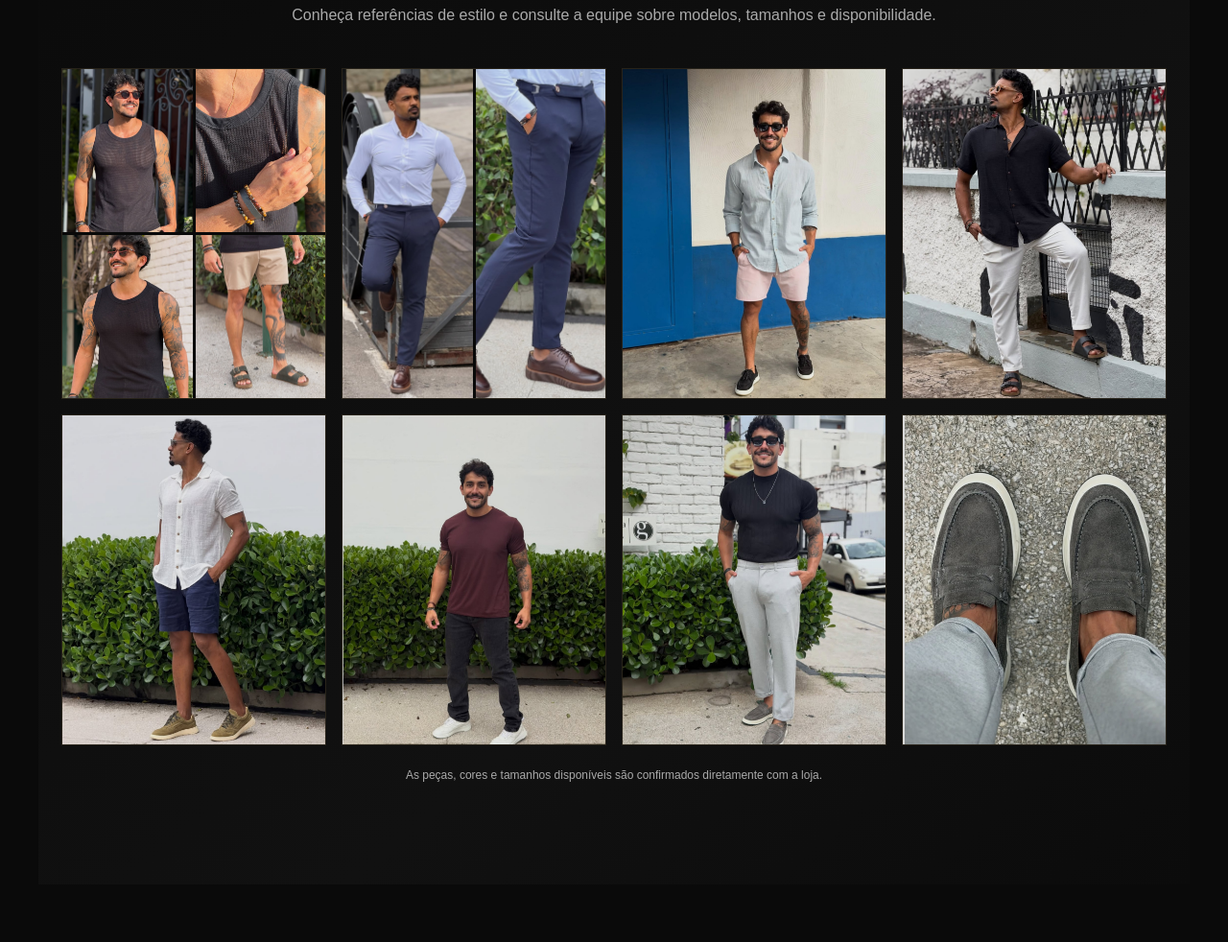
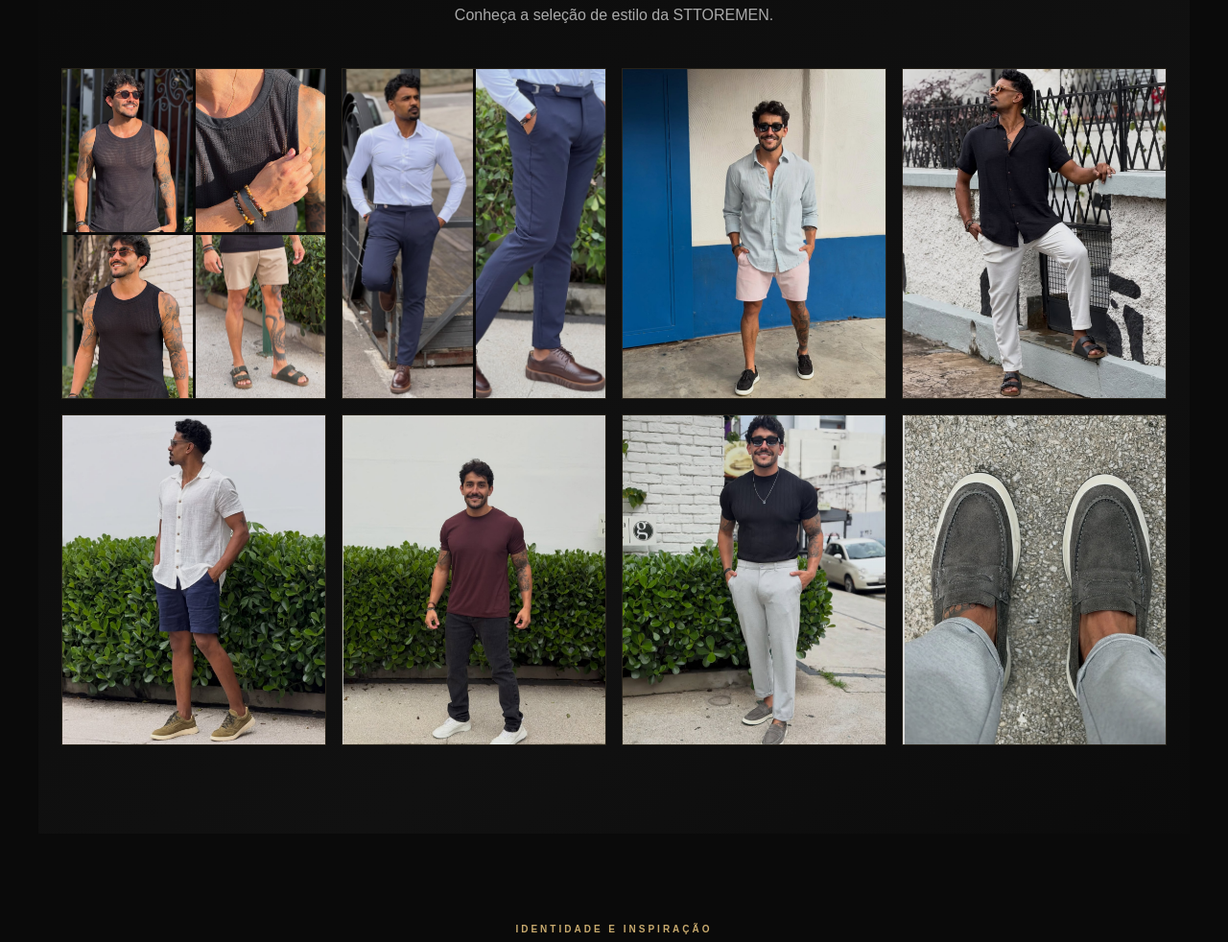
Before and after one commit to wchagas73-lang/Sttoreman, a plain HTML site: page index.html in a window 1280 px wide. Shown: the part 2587-3569 px from the top of the page at 96% size. Drawn offline with Linux system fonts and the light colour scheme.

Commit message:
Remove textos de consulta da coleção

```diff
--- a/index.html
+++ b/index.html
@@ -51,14 +51,14 @@ body.viewer-open{overflow:hidden}
 <article class="service reveal"><span class="ico"><svg viewBox="0 0 48 48" aria-hidden="true"><rect x="7" y="15" width="34" height="27" rx="3" fill="none" stroke="currentColor" stroke-width="1.6"/><path d="M17 15V9a3 3 0 0 1 3-3h8a3 3 0 0 1 3 3v6M7 25h34M17 15v27m14-27v27" fill="none" stroke="currentColor" stroke-width="1.6"/></svg></span><h3>Mala Arara</h3><p>Experimente antes de comprar. Uma seleção de peças vai até você, conforme disponibilidade e combinação com a equipe.</p></article>
 </div></section>
 <section class="quote"><p class="shine">“Não vendemos apenas roupas. Montamos sua imagem.”</p></section>
-<section class="wrap section-dark" id="colecao"><div class="section-head reveal"><div class="eyebrow">CURADORIA STTOREMEN</div><h2>Coleção em destaque</h2><p>Conheça referências de estilo e consulte a equipe sobre modelos, tamanhos e disponibilidade.</p></div><div class="collection"><div class="look-card media-group group-four reveal"><img src="assets/importados/Sttoreman1/Screenshot_20261124_134045_Instagram.jpg" alt="Imagem 1 da coleção STTOREMEN" loading="lazy"><img src="assets/importados/Sttoreman1/Screenshot_20261124_134049_Instagram.jpg" alt="Imagem 2 da coleção STTOREMEN" loading="lazy"><img src="assets/importados/Sttoreman1/Screenshot_20261124_134107_Instagram.jpg" alt="Imagem 3 da coleção STTOREMEN" loading="lazy"><img src="assets/importados/Sttoreman1/Screenshot_20261124_134112_Instagram.jpg" alt="Imagem 4 da coleção STTOREMEN" loading="lazy"></div>
+<section class="wrap section-dark" id="colecao"><div class="section-head reveal"><div class="eyebrow">CURADORIA STTOREMEN</div><h2>Coleção em destaque</h2><p>Conheça a seleção de estilo da STTOREMEN.</p></div><div class="collection"><div class="look-card media-group group-four reveal"><img src="assets/importados/Sttoreman1/Screenshot_20261124_134045_Instagram.jpg" alt="Imagem 1 da coleção STTOREMEN" loading="lazy"><img src="assets/importados/Sttoreman1/Screenshot_20261124_134049_Instagram.jpg" alt="Imagem 2 da coleção STTOREMEN" loading="lazy"><img src="assets/importados/Sttoreman1/Screenshot_20261124_134107_Instagram.jpg" alt="Imagem 3 da coleção STTOREMEN" loading="lazy"><img src="assets/importados/Sttoreman1/Screenshot_20261124_134112_Instagram.jpg" alt="Imagem 4 da coleção STTOREMEN" loading="lazy"></div>
 <div class="look-card media-group group-two reveal"><img src="assets/importados/Sttoreman1/Screenshot_20261124_134122_Instagram.jpg" alt="Imagem 5 da coleção STTOREMEN" loading="lazy"><img src="assets/importados/Sttoreman1/Screenshot_20261124_134151_Instagram.jpg" alt="Imagem 6 da coleção STTOREMEN" loading="lazy"></div>
 <div class="look-card reveal"><img src="assets/importados/Sttoreman1/Screenshot_20261124_134201_Instagram.jpg" alt="Imagem 7 da coleção STTOREMEN" loading="lazy"></div>
 <div class="look-card reveal"><img src="assets/importados/Sttoreman1/Screenshot_20261124_134219_Instagram.jpg" alt="Imagem 8 da coleção STTOREMEN" loading="lazy"></div>
 <div class="look-card reveal"><img src="assets/importados/Sttoreman1/Screenshot_20261124_134230_Instagram.jpg" alt="Imagem 9 da coleção STTOREMEN" loading="lazy"></div>
 <div class="look-card reveal"><img src="assets/importados/Sttoreman1/Screenshot_20261124_134252_Instagram.jpg" alt="Imagem 10 da coleção STTOREMEN" loading="lazy"></div>
 <div class="look-card reveal"><img src="assets/importados/Sttoreman1/Screenshot_20261124_134301_Instagram.jpg" alt="Imagem 11 da coleção STTOREMEN" loading="lazy"></div>
-<div class="look-card reveal"><img src="assets/importados/Sttoreman1/Screenshot_20261124_134327_Instagram.jpg" alt="Imagem 12 da coleção STTOREMEN" loading="lazy"></div></div><p class="gallery-note">As peças, cores e tamanhos disponíveis são confirmados diretamente com a loja.</p></section>
+<div class="look-card reveal"><img src="assets/importados/Sttoreman1/Screenshot_20261124_134327_Instagram.jpg" alt="Imagem 12 da coleção STTOREMEN" loading="lazy"></div></div></section>
 <section class="wrap" id="galeria"><div class="section-head reveal"><div class="eyebrow">IDENTIDADE E INSPIRAÇÃO</div><h2>O universo STTOREMEN</h2><p>Uma seleção de registros e referências compartilhados pela marca.</p></div><div class="collection"><div class="look-card reveal"><img src="assets/importados/Sttoreman1/Screenshot_20261124_134337_Instagram.jpg" alt="Registro visual STTOREMEN 1" loading="lazy"><span>STTOREMEN <b>·</b></span></div>
 <div class="look-card reveal"><img src="assets/importados/Sttoreman1/Screenshot_20261124_134341_Instagram.jpg" alt="Registro visual STTOREMEN 2" loading="lazy"><span>STTOREMEN <b>·</b></span></div>
 <div class="look-card reveal"><img src="assets/importados/Sttoreman1/Screenshot_20261124_134351_Instagram.jpg" alt="Registro visual STTOREMEN 3" loading="lazy"><span>STTOREMEN <b>·</b></span></div>
```
